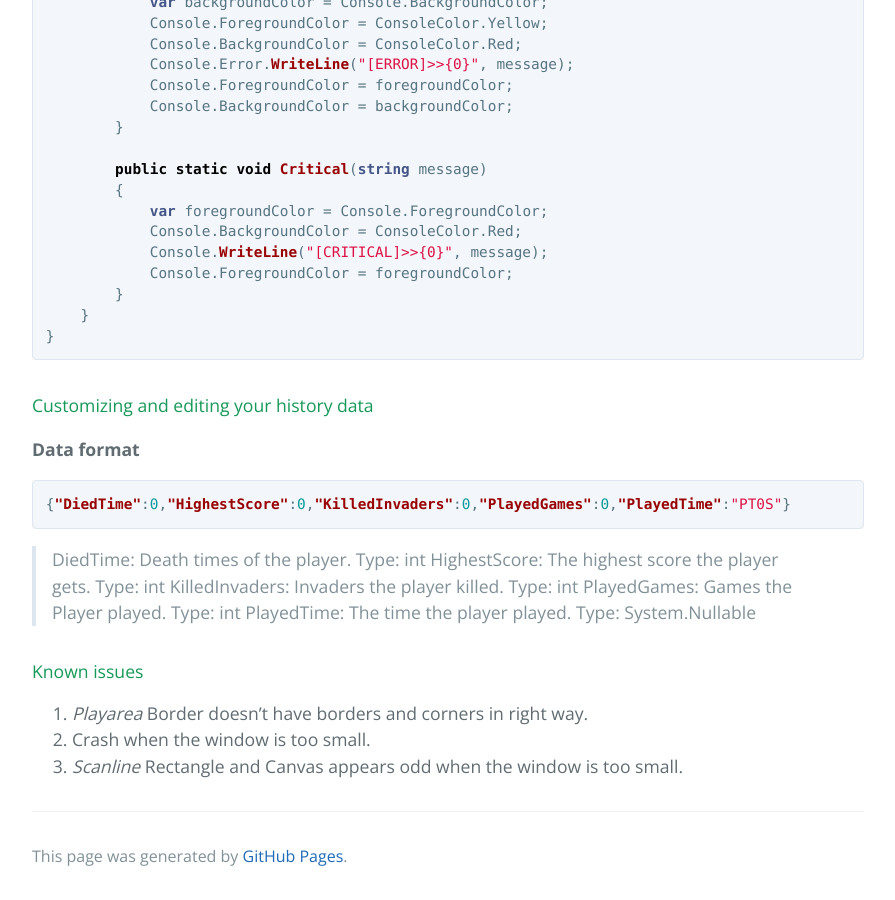
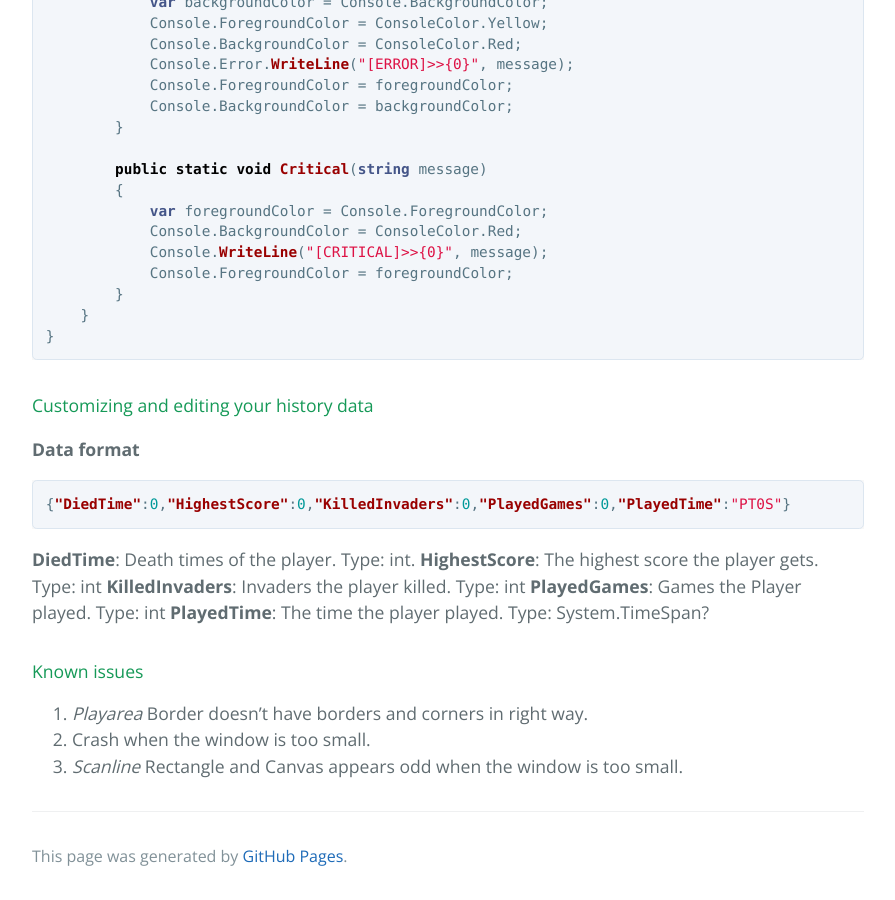
Before and after one commit to CSharperMantle/CSharperMantle.github.io, a Jekyll site: the page built from index.md, in a window 1280 px wide and 900 px high, scrolled down 3456 px. Shown: the whole window, without its empty margins (192-1087 px from the left). Built offline with Jekyll 4.4.1, drawn with Linux system fonts in a browser that asks for light colours; our own code applies the rules of GitHub Pages for plain Markdown files.

Commit message:
Fixed bugs

````diff
--- a/index.md
+++ b/index.md
@@ -142,11 +142,11 @@ namespace Invaders.Wpf.Commons
 ```json
 {"DiedTime":0,"HighestScore":0,"KilledInvaders":0,"PlayedGames":0,"PlayedTime":"PT0S"}
 ```
-> DiedTime: Death times of the player. Type: int
-> HighestScore: The highest score the player gets. Type: int
-> KilledInvaders: Invaders the player killed. Type: int
-> PlayedGames: Games the Player played. Type: int
-> PlayedTime: The time the player played. Type: System.Nullable<System.TimeSpan>
+**DiedTime**: Death times of the player. Type: int.
+**HighestScore**: The highest score the player gets. Type: int
+**KilledInvaders**: Invaders the player killed. Type: int
+**PlayedGames**: Games the Player played. Type: int
+**PlayedTime**: The time the player played. Type: System.TimeSpan?
 
 #### Known issues
 1. _Playarea_ Border doesn't have borders and corners in right way.
````
